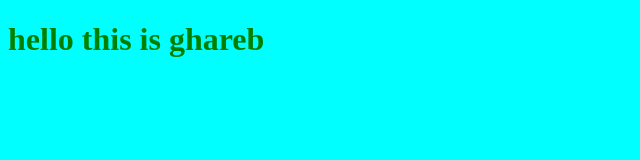
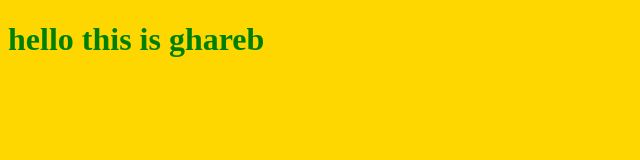
Before and after one commit to DrMansourAtta/mypoject, a plain HTML site: page index.html in a window 1280 px wide. Shown: the whole page, without its empty margins (0-640 px from the left). Drawn offline with Linux system fonts and the light colour scheme.

Commit message:
change color

```diff
--- a/stlye.css
+++ b/stlye.css
@@ -3,5 +3,5 @@ h1{
 
 }
 body{
-    background-color: aqua
+    background-color:gold
 }
```
